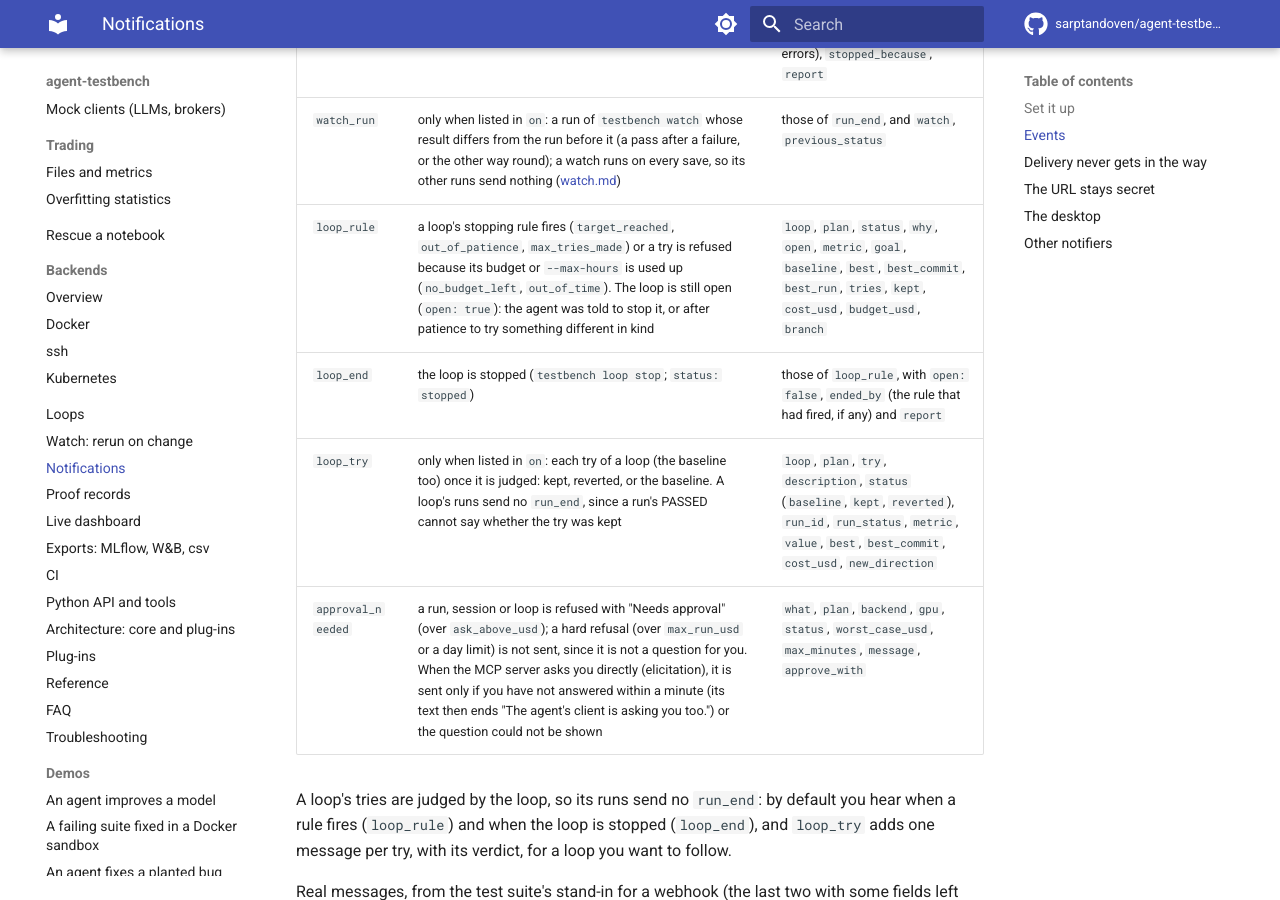
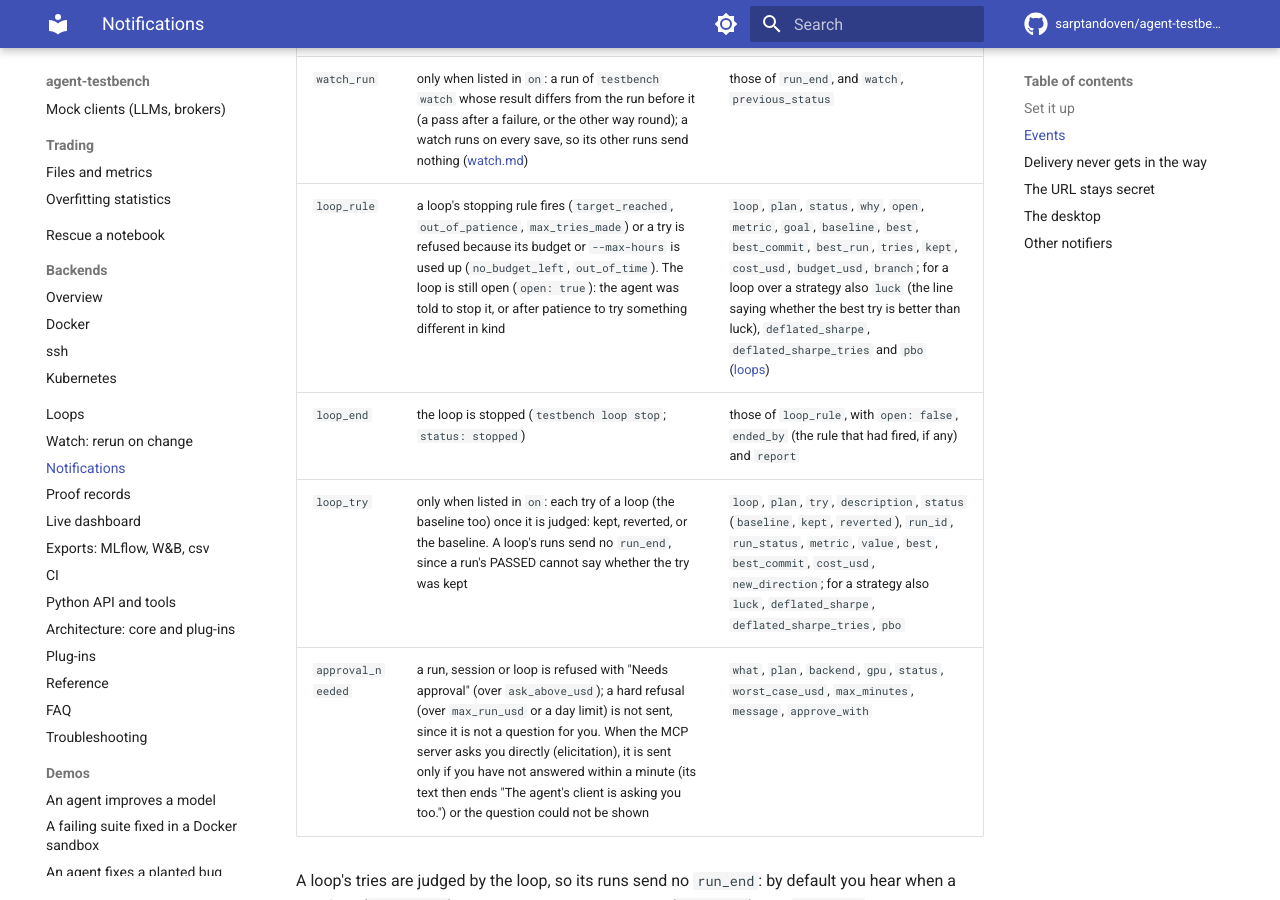
Before and after one commit to sarptandoven/agent-testbench, an MkDocs documentation site: the page built from docs/notify.md, in a window 1280 px wide and 900 px high, scrolled down 1619 px. Built offline with MkDocs 1.6.1 and Material for MkDocs 9.7.7, drawn with Linux system fonts in a browser that asks for light colours; comment, search, counter and statistics services are not loaded.

Commit message:
docs/notify.md: the luck fields loop events carry for a strategy
Co-Authored-By: Claude Opus 5.5 <noreply@anthropic.com>
Claude-Session: https://claude.ai/code/session_0119tK9oFrQ2rszaH35m4H3z

```diff
--- a/docs/notify.md
+++ b/docs/notify.md
@@ -51,9 +51,9 @@ Every message is Slack's `{"text": "..."}` plus fields: `event`, `project`, `mac
 |---|---|---|
 | `run_end` | every run that finishes: passed, failed, cancelled or error (also one whose driver died, when `testbench wait` or `cancel` notices) - except the runs of `testbench watch` and of a loop, which `watch_run` and `loop_try` tell | `plan`, `status`, `run_id`, `backend`, `gpu`, `minutes`, `cost_usd`, `numbers` (what each measuring check found), `failed` (failed checks and errors), `stopped_because`, `report` |
 | `watch_run` | only when listed in `on`: a run of `testbench watch` whose result differs from the run before it (a pass after a failure, or the other way round); a watch runs on every save, so its other runs send nothing ([watch.md](watch.md)) | those of `run_end`, and `watch`, `previous_status` |
-| `loop_rule` | a loop's stopping rule fires (`target_reached`, `out_of_patience`, `max_tries_made`) or a try is refused because its budget or `--max-hours` is used up (`no_budget_left`, `out_of_time`). The loop is still open (`open: true`): the agent was told to stop it, or after patience to try something different in kind | `loop`, `plan`, `status`, `why`, `open`, `metric`, `goal`, `baseline`, `best`, `best_commit`, `best_run`, `tries`, `kept`, `cost_usd`, `budget_usd`, `branch` |
+| `loop_rule` | a loop's stopping rule fires (`target_reached`, `out_of_patience`, `max_tries_made`) or a try is refused because its budget or `--max-hours` is used up (`no_budget_left`, `out_of_time`). The loop is still open (`open: true`): the agent was told to stop it, or after patience to try something different in kind | `loop`, `plan`, `status`, `why`, `open`, `metric`, `goal`, `baseline`, `best`, `best_commit`, `best_run`, `tries`, `kept`, `cost_usd`, `budget_usd`, `branch`; for a loop over a strategy also `luck` (the line saying whether the best try is better than luck), `deflated_sharpe`, `deflated_sharpe_tries` and `pbo` ([loops](loops.md)) |
 | `loop_end` | the loop is stopped (`testbench loop stop`; `status: stopped`) | those of `loop_rule`, with `open: false`, `ended_by` (the rule that had fired, if any) and `report` |
-| `loop_try` | only when listed in `on`: each try of a loop (the baseline too) once it is judged: kept, reverted, or the baseline. A loop's runs send no `run_end`, since a run's PASSED cannot say whether the try was kept | `loop`, `plan`, `try`, `description`, `status` (`baseline`, `kept`, `reverted`), `run_id`, `run_status`, `metric`, `value`, `best`, `best_commit`, `cost_usd`, `new_direction` |
+| `loop_try` | only when listed in `on`: each try of a loop (the baseline too) once it is judged: kept, reverted, or the baseline. A loop's runs send no `run_end`, since a run's PASSED cannot say whether the try was kept | `loop`, `plan`, `try`, `description`, `status` (`baseline`, `kept`, `reverted`), `run_id`, `run_status`, `metric`, `value`, `best`, `best_commit`, `cost_usd`, `new_direction`; for a strategy also `luck`, `deflated_sharpe`, `deflated_sharpe_tries`, `pbo` |
 | `approval_needed` | a run, session or loop is refused with "Needs approval" (over `ask_above_usd`); a hard refusal (over `max_run_usd` or a day limit) is not sent, since it is not a question for you. When the MCP server asks you directly (elicitation), it is sent only if you have not answered within a minute (its text then ends "The agent's client is asking you too.") or the question could not be shown | `what`, `plan`, `backend`, `gpu`, `status`, `worst_case_usd`, `max_minutes`, `message`, `approve_with` |
 
 A loop's tries are judged by the loop, so its runs send no `run_end`: by default you hear when a rule fires
```
